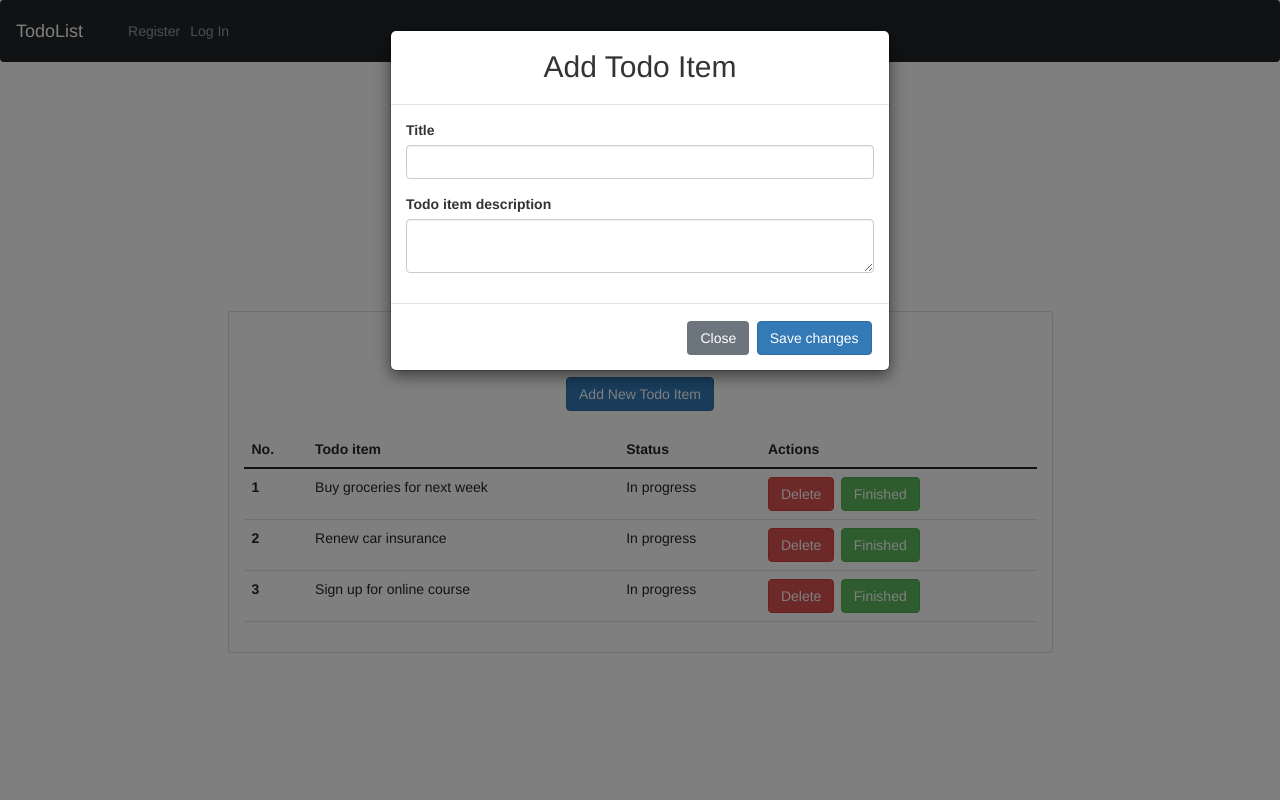
After one commit to Abdulaziz-Hassan/todolist-website, a Flask app: template templates/dashboard.html in a window 1280 px wide, after a click on "Add New Todo Item". The commit adds this page. Run offline with Flask 2, Linux system fonts and the light colour scheme; the template is opened without the code that fills it: values that come from a table or form of the project are taken from there, others are empty; some libraries are stand-ins or nearby versions.

Commit message:
feat: password hashing, encryption, and todo item form

```diff
--- a/app.py
+++ b/app.py
@@ -1,11 +1,11 @@
 from flask import Flask, render_template, redirect, url_for, abort, flash, request
 from flask_bootstrap import Bootstrap
-from flask_ckeditor import CKEditor
 from dotenv import load_dotenv
-from forms import RegisterForm, LoginForm
-from flask_login import login_user, LoginManager, current_user, logout_user
+from flask_login import login_user, LoginManager, current_user, logout_user, login_required
+from werkzeug.security import generate_password_hash, check_password_hash
 from database import db
 from models import User, ToDoItem
+from forms import RegisterForm, LoginForm, TODOItemForm
 import os
 
 app = Flask(__name__)
@@ -16,7 +16,6 @@ app.config["SECRET_KEY"] = os.environ.get("APP_SECRET_KEY")
 app.config["RECAPTCHA_PUBLIC_KEY"] = os.environ.get("RECAPTCHA_PUBLIC_KEY")
 app.config["RECAPTCHA_PRIVATE_KEY"] = os.environ.get("RECAPTCHA_PRIVATE_KEY")
 
-ckeditor = CKEditor(app)
 Bootstrap(app)
 
 # Database Connection
@@ -46,33 +45,56 @@ def home():
 def register():
     form = RegisterForm()
     if form.validate_on_submit():
+        if User.query.filter_by(email=form.email.data).first():
+            flash("You,ve already signed up with that email, log in instead!")
+            return redirect(url_for("login"))
+        hashed_password = generate_password_hash(
+            form.password.data,
+            method="pbkdf2:sha256",
+            salt_length=8
+        )
         new_user = User(
             email=form.email.data,
             name=form.name.data,
-            password=form.password.data
+            password=hashed_password
         )
         db.session.add(new_user)
         db.session.commit()
         login_user(new_user)
         return redirect(url_for('dashboard'))
-    return render_template("register.html", form=form)
+    return render_template("register.html", form=form, current_user=current_user)
 
 
 @app.route("/login", methods=["GET", "POST"])
 def login():
     form = LoginForm()
-    return render_template("login.html", form=form)
+    if form.validate_on_submit():
+        email = form.email.data
+        password = form.password.data
+        user = User.query.filter_by(email=email).first()
+        if not user:
+            flash("That email does not exist, please try again.")
+            return redirect(url_for("login"))
+        elif not check_password_hash(user.password, password):
+            flash("Password incorrect, please try again.")
+            return redirect(url_for("login"))
+        else:
+            login_user(user)
+            return redirect(url_for("dashboard"))
+    return render_template("login.html", form=form, current_user=current_user)
 
 
 @app.route("/logout")
+@login_required
 def logout():
     logout_user()
     return redirect(url_for("home"))
 
 
-@app.route("/dashboard")
+@app.route("/dashboard", methods=["GET", "POST"])
 def dashboard():
-    return render_template("todolist.html")
+    form = TODOItemForm()
+    return render_template("dashboard.html", form=form)
 
 
 if __name__ == '__main__':
--- a/forms.py
+++ b/forms.py
@@ -16,3 +16,8 @@ class LoginForm(FlaskForm):
     email = StringField("Email", validators=[DataRequired()])
     password = PasswordField("Password", validators=[DataRequired()])
     submit = SubmitField("Log In")
+
+
+class TODOItemForm(FlaskForm):
+    title = StringField("Title", validators=[DataRequired()])
+    description = CKEditorField("Todo item description")
--- /dev/null
+++ b/templates/dashboard.html
@@ -0,0 +1,94 @@
+{% extends "bootstrap/base.html"  %}
+{% import "bootstrap/wtf.html" as wtf %}
+{% include "header.html" %}
+{% block content %}
+<section class="vh-100" style="background-color: #fff;">
+    <div class="container py-5 h-100">
+        <div class="row d-flex justify-content-center align-items-center h-100">
+            <div class="col col-lg-9 col-xl-7">
+                <div class="card rounded-3">
+                    <div class="card-body p-4">
+
+                        <h4 class="text-center my-3 pb-3">Todo List</h4>
+
+                        <form class="row row-cols-lg-auto g-3 justify-content-center align-items-center mb-4 pb-2">
+
+                            <div class="col-12">
+                                <a class="btn btn-primary" data-target="#exampleModal" data-toggle="modal"
+                                   type="button">
+                                    Add New Todo Item
+                                </a>
+
+                                <!-- Modal -->
+                                <div aria-hidden="true" aria-labelledby="exampleModalLabel" class="modal fade"
+                                     id="exampleModal"
+                                     role="dialog" tabindex="-1">
+                                    <div class="modal-dialog" role="document">
+                                        <div class="modal-content">
+                                            <div class="modal-header">
+                                                <h2 class="modal-title" id="exampleModalLabel">Add Todo Item</h2>
+                                            </div>
+                                            <div class="modal-body">
+                                                {{ wtf.quick_form(form, button_map={"submit": "dark"}) }}
+                                            </div>
+                                            <div class="modal-footer">
+                                                <button class="btn btn-secondary" data-dismiss="modal" type="button">
+                                                    Close
+                                                </button>
+                                                <button class="btn btn-primary" type="button">Save changes</button>
+                                            </div>
+                                        </div>
+                                    </div>
+                                </div>
+
+                            </div>
+                        </form>
+
+                        <table class="table mb-4">
+                            <thead>
+                            <tr>
+                                <th scope="col">No.</th>
+                                <th scope="col">Todo item</th>
+                                <th scope="col">Status</th>
+                                <th scope="col">Actions</th>
+                            </tr>
+                            </thead>
+                            <tbody>
+                            <tr>
+                                <th scope="row">1</th>
+                                <td>Buy groceries for next week</td>
+                                <td>In progress</td>
+                                <td>
+                                    <button class="btn btn-danger" type="submit">Delete</button>
+                                    <button class="btn btn-success ms-1" type="submit">Finished</button>
+                                </td>
+                            </tr>
+                            <tr>
+                                <th scope="row">2</th>
+                                <td>Renew car insurance</td>
+                                <td>In progress</td>
+                                <td>
+                                    <button class="btn btn-danger" type="submit">Delete</button>
+                                    <button class="btn btn-success ms-1" type="submit">Finished</button>
+                                </td>
+                            </tr>
+                            <tr>
+                                <th scope="row">3</th>
+                                <td>Sign up for online course</td>
+                                <td>In progress</td>
+                                <td>
+                                    <button class="btn btn-danger" type="submit">Delete</button>
+                                    <button class="btn btn-success ms-1" type="submit">Finished</button>
+                                </td>
+                            </tr>
+                            </tbody>
+                        </table>
+
+                    </div>
+                </div>
+            </div>
+        </div>
+    </div>
+</section>
+</html>
+{% endblock %}
--- a/templates/header.html
+++ b/templates/header.html
@@ -15,7 +15,8 @@
 <nav class="navbar navbar-expand-lg navbar-dark bg-dark">
     <div class="container-fluid">
         <a class="navbar-brand" href="{{ url_for('home') }}">TodoList</a>
-        <button aria-controls="navbarSupportedContent" aria-expanded="false" aria-label="Toggle navigation" class="navbar-toggler"
+        <button aria-controls="navbarSupportedContent" aria-expanded="false" aria-label="Toggle navigation"
+                class="navbar-toggler"
                 data-bs-target="#navbarSupportedContent" data-bs-toggle="collapse" type="button">
             <span class="navbar-toggler-icon"></span>
         </button>
```
Also changed, not shown: templates/todolist.html (deleted, +0 -78 lines), models.py (line endings or trailing spaces), todolist.db (added). Lines whose indentation alone changed are shown as unchanged.
